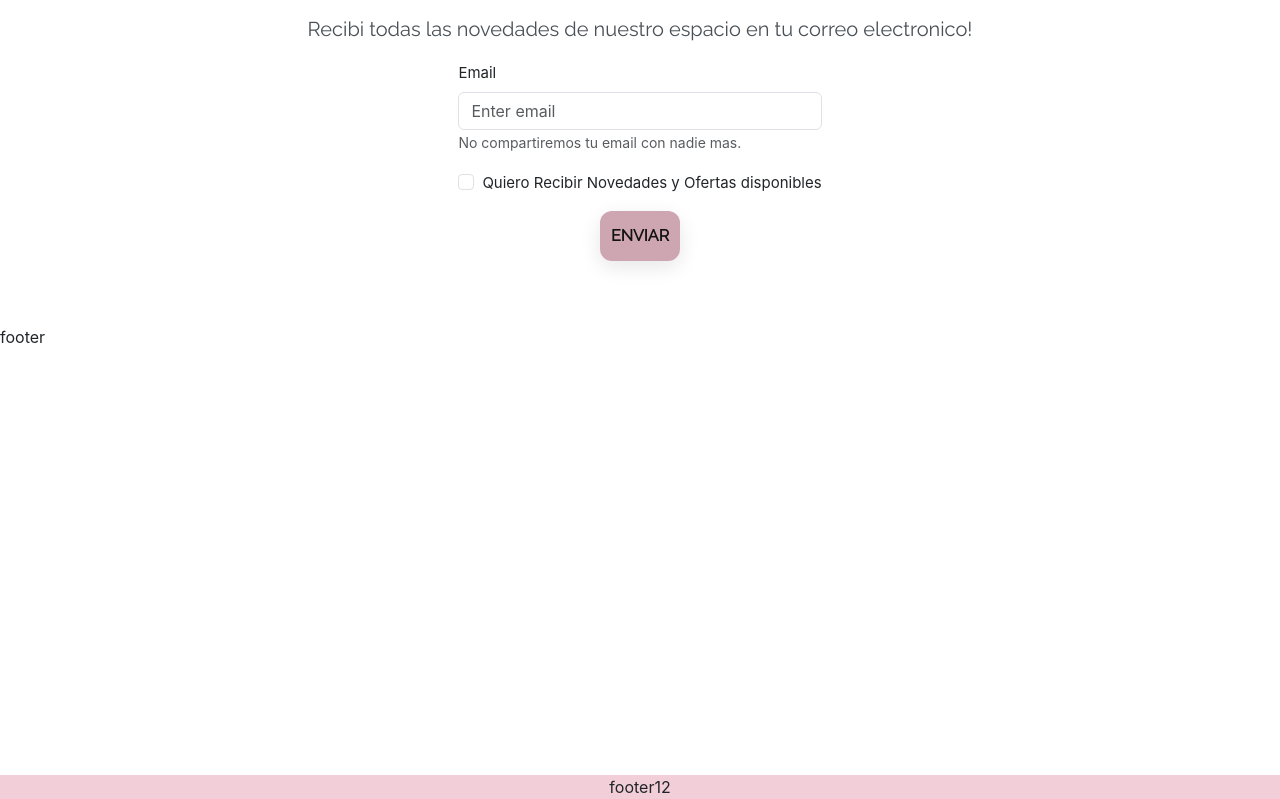
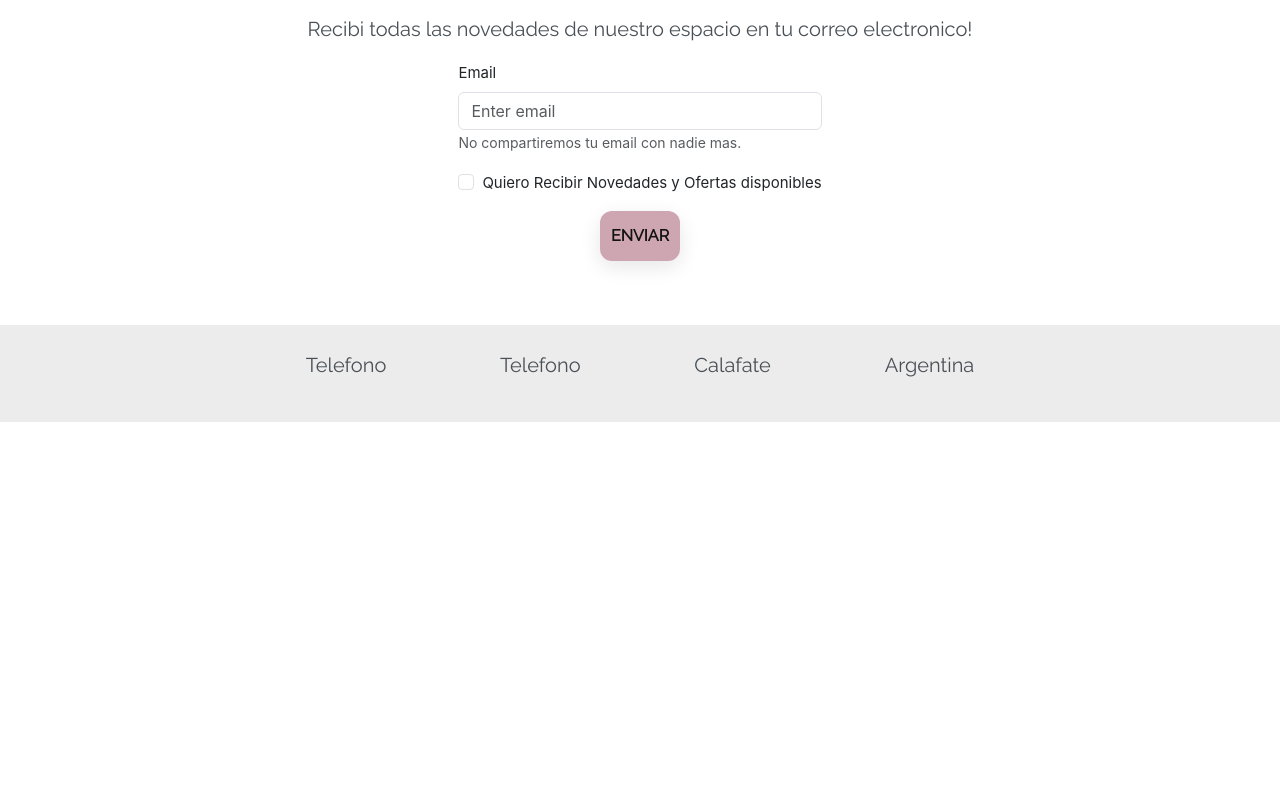
Before and after one commit to DiegoDimitroffPetcoff/schoolproject, a React (Create React App) app: page / in a window 1280 px wide. Shown: the part 1270-2069 px from the top of the page. After the commit the page ends 1692 px from the top, so only its background shows below. Built offline with nearby package versions, Linux system fonts and the light colour scheme; a web font is replaced by a local one.

Commit message:
ADD footer

```diff
--- /dev/null
+++ b/src/containers/footerContainer.js
@@ -0,0 +1,20 @@
+
+import Buttom2 from "../components/pure/Buttom2"
+import "../styles/footer.css"
+function Footer() {
+
+    return(
+
+        <div className="FooterContainer">
+        <p className="subTitle">Telefono</p>
+            <p className="subTitle">Telefono</p>
+
+            <p className="subTitle">Calafate</p>
+            <p className="subTitle">Argentina</p>
+
+
+        </div>
+
+    )
+}
+export default Footer
--- a/src/containers/homePageContainer.js
+++ b/src/containers/homePageContainer.js
@@ -6,6 +6,7 @@ import "../styles/homePageStyles.css";
 import WhoWeAre from "./whoWeAreContainer";
 import SchoolLandingPage from "./SchoolLandingPageContainer";
 import NewsLetter from "./NewsLetterContainer";
+import Footer from "./footerContainer";
 function HomePage() {
   const mockImagenes = [
     "https://picsum.photos/id/31/2000/450",
@@ -16,13 +17,11 @@ function HomePage() {
 	];
   return (
     <div className="homePageContainer">
-      <div className="head">
-
-
+      <header className="head">
       <Logo></Logo>
         <NavbarBurguer></NavbarBurguer>
       <Navbar></Navbar>
-      </div>
+      </header>
 
       <section className="body">
         <Carrousel className="body" imagen={mockImagenes}></Carrousel>
@@ -37,8 +36,11 @@ function HomePage() {
         <NewsLetter/>
       </section>
 
-      <div className="footer">footer</div>
-      <div className="body">footer12</div>
+      <footer className="sectionOne">
+        <Footer/>
+      </footer>
+
+
     </div>
   );
 }
--- /dev/null
+++ b/src/styles/footer.css
@@ -0,0 +1,9 @@
+
+.FooterContainer{
+    display: flex;
+    flex-direction: row;
+    padding: 2% 15%;
+    background-color: rgba(0, 0, 0, 0.075);
+    color: aliceblue;
+    justify-content: space-evenly;
+}
--- a/src/styles/navbar/navbar.css
+++ b/src/styles/navbar/navbar.css
@@ -26,6 +26,7 @@
         padding: 30px;
         color: #f2ced8;
         list-style: none;
+        background-color: #f2ced899;
 
     }
     li{
@@ -68,6 +69,7 @@
         padding: 30px;
         color: #f2ced8;
         list-style: none;
+        background-color: #f2ced899;
 
     }
     li{
--- a/src/styles/sectionOne.css
+++ b/src/styles/sectionOne.css
@@ -27,39 +27,33 @@
 @media screen and (max-width: 480px) {
   .SectionContainerOne {
     padding: 0;
+    min-height:auto;
   }
-
   .title {
-
     font-size: 20px;
   }
   .subTitle {
-
     font-size: 11px;
   }
   .text {
-
     font-size: 10px;
+    margin-top: 6%;
   }
 }
 
 /* iPads, tablets (481px - 768px) */
 @media screen and (min-width: 481px) and (max-width: 768px) {
   .SectionContainerOne {
-    padding: 5% 0;
+    padding:0;
+    min-height: auto;
   }
-
   .title {
-
     font-size: 20px;
   }
   .subTitle {
-
     font-size: 11px;
   }
   .text {
-
     font-size: 10px;
   }
-
 }
```
Lines whose indentation alone changed are shown as unchanged.
